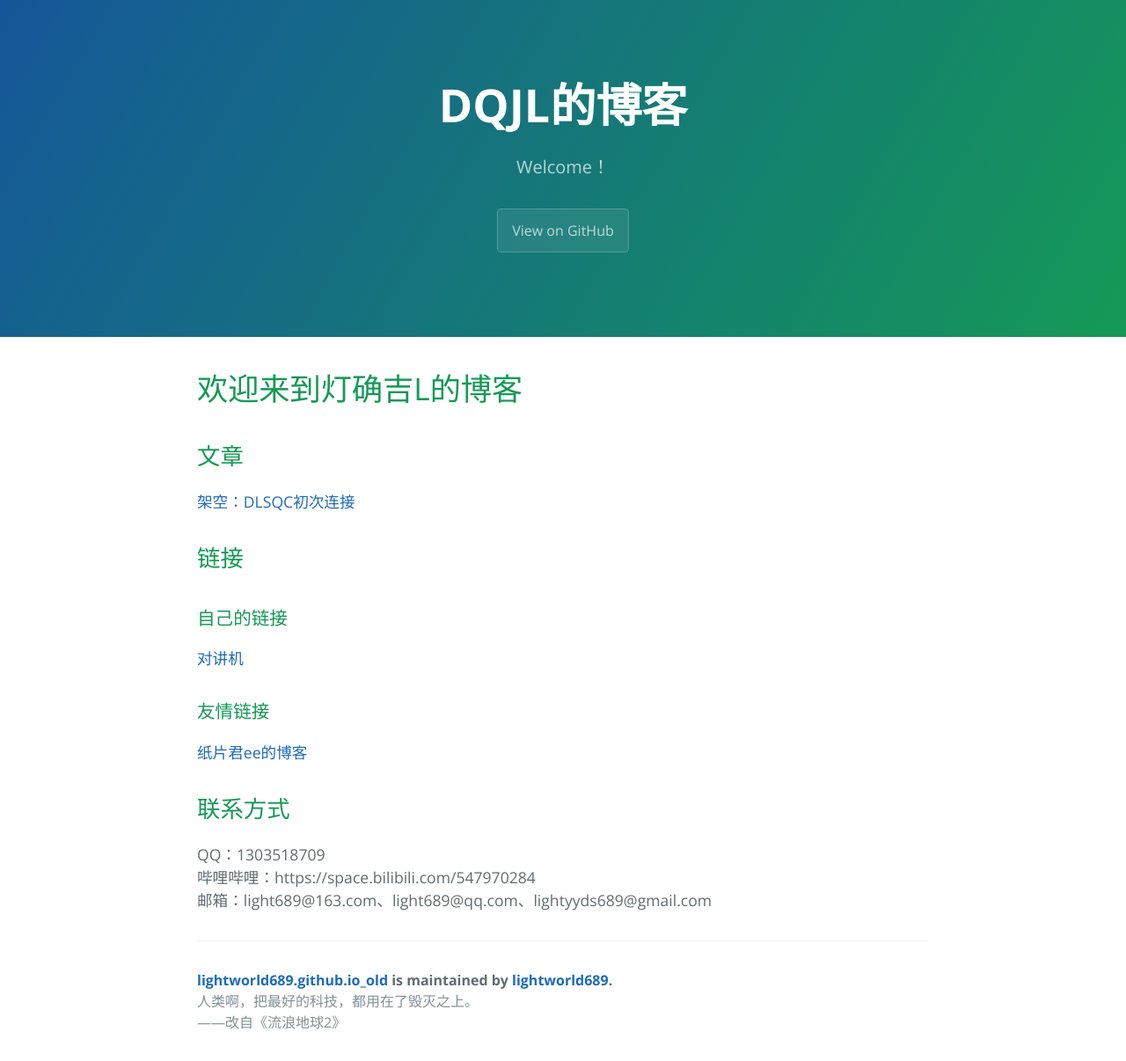
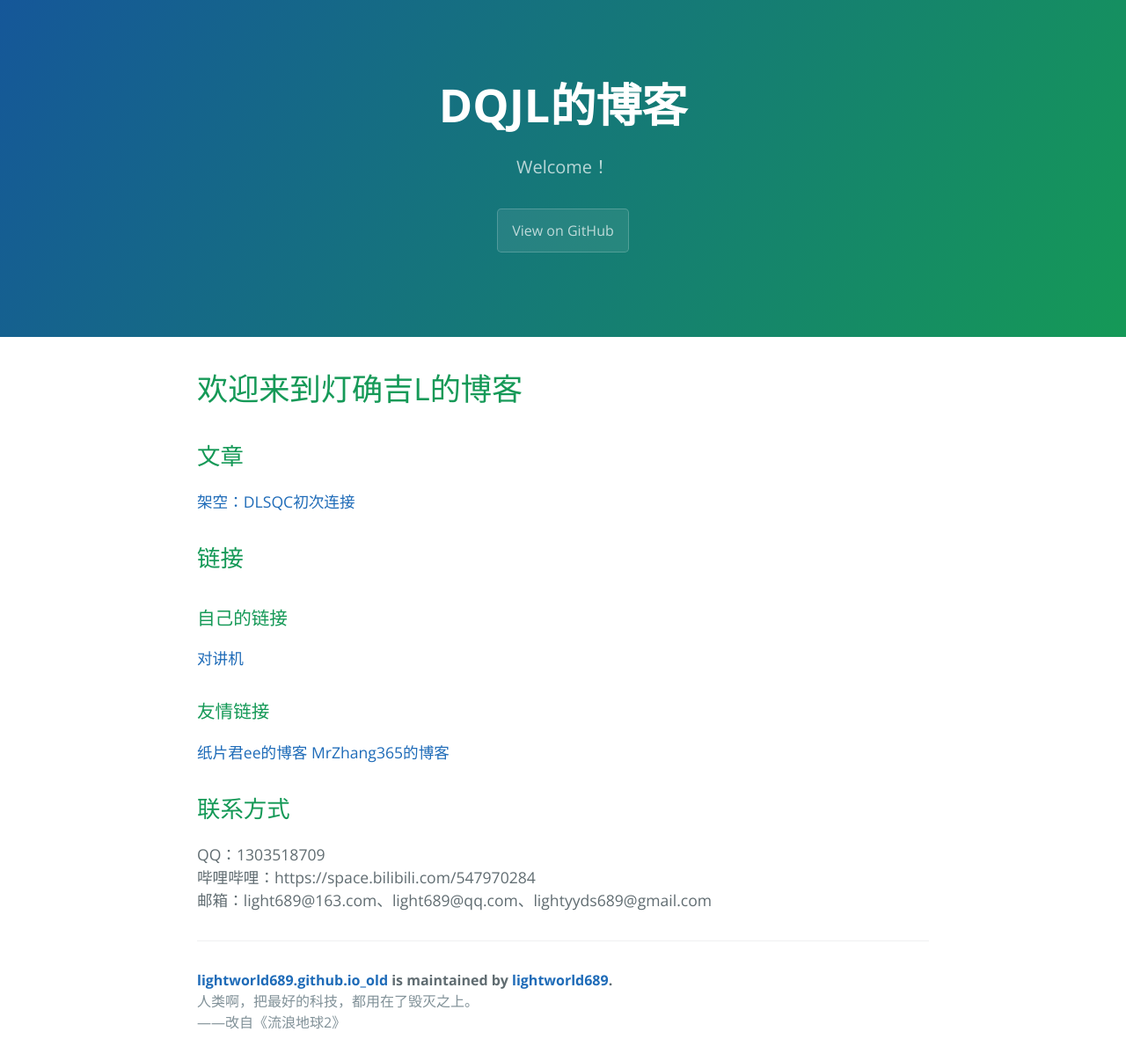
Before and after one commit to lightworld689/lightworld689.github.io_old, a Jekyll site: the page built from index.md, in a window 1280 px wide. Shown: the whole page at 88% size. Built offline with Jekyll 4.4.1, drawn with Linux system fonts in a browser that asks for light colours.

Commit message:
Update index.md

```diff
--- a/index.md
+++ b/index.md
@@ -15,6 +15,7 @@ description: Welcome！
 [对讲机](https://github.com/lightworld689/lightworld689.github.io/discussions)
 ### 友情链接
 [纸片君ee的博客](http://paperee.guru)
+[MrZhang365的博客](https://blog.mrzhang365.cf)
 
 ## 联系方式
 QQ：1303518709
```
